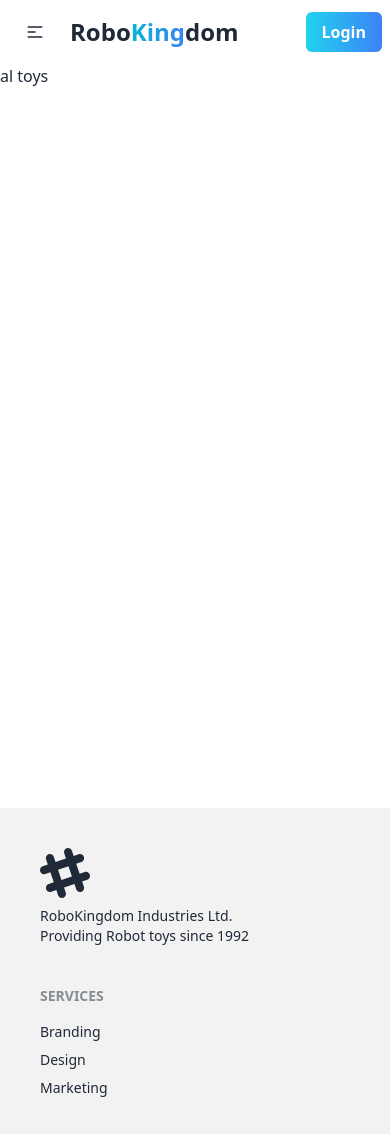
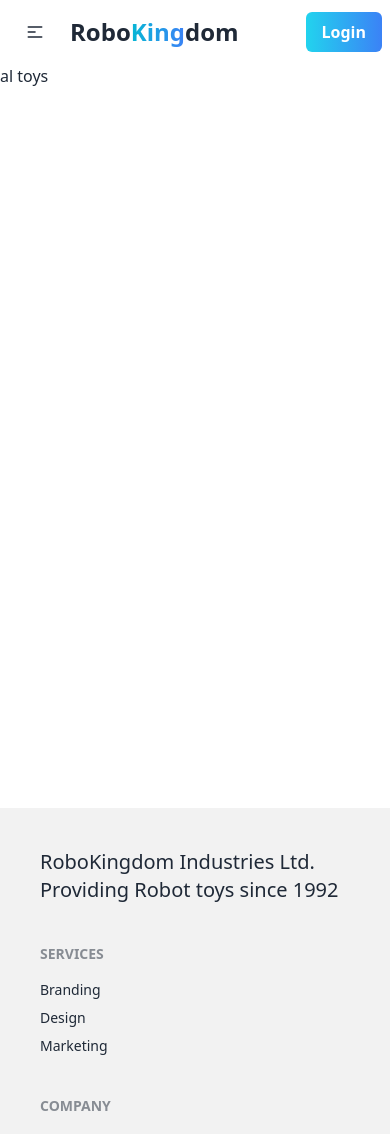
Before and after one commit to Mdsakib999/Toy-Shop-client-side, a React (Vite) app: page /allToys in a window 390 px wide. Shown: the top 1134 px of the page. Built offline with nearby package versions, Linux system fonts and the light colour scheme.

Commit message:
responsive

```diff
--- a/src/components/Gallery.jsx
+++ b/src/components/Gallery.jsx
@@ -5,15 +5,15 @@ const Gallery = () => {
   return (
     <div>
       <p className="font-bold text-4xl my-16 text-center">
-        Our Unique Collection's{" "}
+        Our Unique Collection's
       </p>
       <div className="w-[95%] mx-auto grid lg:grid-cols-3 gap-y-8">
-        <div className="card card-compact w-80 bg-base-100 shadow-xl">
+        <div className="card card-compact lg:w-80 bg-base-100 shadow-xl">
           <figure>
             <img className="h-[300px] w-[100%]" src="https://i.ibb.co/8gd4zK0/carRobo3.jpg" alt="Shoes" />
           </figure>
           <div className="card-body">
-            <h2 className="card-title">Shoes!</h2>
+            <h2 className="card-title">R8 Monster</h2>
             <p>If a dog chews shoes whose shoes does he choose?</p>
             <div className="card-actions justify-end">
 
@@ -28,12 +28,12 @@ const Gallery = () => {
             </div>
           </div>
         </div>
-        <div className="card card-compact w-80 bg-base-100 shadow-xl">
+        <div className="card card-compact lg:w-80 bg-base-100 shadow-xl">
           <figure>
             <img className="h-[300px] w-[100%]" src="https://i.ibb.co/XLwMdxR/fighter-Robo2.jpg" alt="Shoes" />
           </figure>
           <div className="card-body">
-            <h2 className="card-title">Shoes!</h2>
+            <h2 className="card-title">Warrior Gang</h2>
             <p>If a dog chews shoes whose shoes does he choose?</p>
             <div className="card-actions justify-end">
             <Link to="/allToys">
@@ -47,12 +47,12 @@ const Gallery = () => {
             </div>
           </div>
         </div>
-        <div className="card card-compact w-80 bg-base-100 shadow-xl">
+        <div className="card card-compact lg:w-80 bg-base-100 shadow-xl">
           <figure>
             <img className="h-[300px] w-[100%]" src="https://i.ibb.co/5R2jRDj/animal-Robo2.webp" alt="Shoes" />
           </figure>
           <div className="card-body">
-            <h2 className="card-title">Shoes!</h2>
+            <h2 className="card-title">Danger Daino!</h2>
             <p>If a dog chews shoes whose shoes does he choose?</p>
             <div className="card-actions justify-end">
             <Link to="/allToys">
@@ -66,12 +66,12 @@ const Gallery = () => {
             </div>
           </div>
         </div>
-        <div className="card card-compact w-80 bg-base-100 shadow-xl">
+        <div className="card card-compact lg:w-80 bg-base-100 shadow-xl">
           <figure>
             <img className="h-[300px] w-[100%]" src="https://i.ibb.co/RYdcbhM/713-EYg68j3-L-AC-UL600-SR600-600.jpg" alt="Shoes" />
           </figure>
           <div className="card-body">
-            <h2 className="card-title">Shoes!</h2>
+            <h2 className="card-title">Robo Tommy</h2>
             <p>If a dog chews shoes whose shoes does he choose?</p>
             <div className="card-actions justify-end">
             <Link to="/allToys">
@@ -85,12 +85,12 @@ const Gallery = () => {
             </div>
           </div>
         </div>
-        <div className="card card-compact w-80 bg-base-100 shadow-xl">
+        <div className="card card-compact lg:w-80 bg-base-100 shadow-xl">
           <figure>
             <img className="h-[300px] w-[100%]" src="https://i.ibb.co/VDZmDH4/fighter-Robo1.jpg" alt="Shoes" />
           </figure>
           <div className="card-body">
-            <h2 className="card-title">Shoes!</h2>
+            <h2 className="card-title">Robo Fighter</h2>
             <p>If a dog chews shoes whose shoes does he choose?</p>
             <div className="card-actions justify-end">
             <Link to="/allToys">
@@ -104,12 +104,12 @@ const Gallery = () => {
             </div>
           </div>
         </div>
-        <div className="card card-compact w-80 bg-base-100 shadow-xl">
+        <div className="card card-compact lg:w-80 bg-base-100 shadow-xl">
           <figure>
             <img className="h-[300px] w-[100%] p-2" src="https://i.ibb.co/MDNdTNV/rovoCar.webp" alt="Robo Car" />
           </figure>
           <div className="card-body">
-            <h2 className="card-title">Shoes!</h2>
+            <h2 className="card-title">Car Monster</h2>
             <p>If a dog chews shoes whose shoes does he choose?</p>
             <div className="card-actions justify-end">
             <Link to="/allToys">
--- a/src/components/Home.jsx
+++ b/src/components/Home.jsx
@@ -8,9 +8,9 @@ import Reviow from "./Reviow";
 const Home = () => {
   return (
     <div>
-      <div className="flex justify-evenly items-center">
-        <div className="w-[50%]">
-          <h1 className="text-5xl font-semibold mb-6 leading-tight">
+      <div className="lg:flex justify-evenly items-center">
+        <div className="lg:w-[50%] p-10 lg:p-0">
+          <h1 className="lg:text-5xl font-semibold mb-6 leading-tight">
             Welcome to{" "}
             <span className="text-transparent bg-clip-text bg-gradient-to-r from-cyan-500 to-blue-500 font-bold">
               RoboKingdom
--- a/src/shared/Footer.jsx
+++ b/src/shared/Footer.jsx
@@ -4,18 +4,8 @@ const Footer = () => {
   return (
     <footer className="footer p-10 bg-base-200 text-base-content">
       <div>
-        <svg
-          width="50"
-          height="50"
-          viewBox="0 0 24 24"
-          xmlns="http://www.w3.org/2000/svg"
-          fillRule="evenodd"
-          clipRule="evenodd"
-          className="fill-current"
-        >
-          <path d="M22.672 15.226l-2.432.811.841 2.515c.33 1.019-.209 2.127-1.23 2.456-1.15.325-2.148-.321-2.463-1.226l-.84-2.518-5.013 1.677.84 2.517c.391 1.203-.434 2.542-1.831 2.542-.88 0-1.601-.564-1.86-1.314l-.842-2.516-2.431.809c-1.135.328-2.145-.317-2.463-1.229-.329-1.018.211-2.127 1.231-2.456l2.432-.809-1.621-4.823-2.432.808c-1.355.384-2.558-.59-2.558-1.839 0-.817.509-1.582 1.327-1.846l2.433-.809-.842-2.515c-.33-1.02.211-2.129 1.232-2.458 1.02-.329 2.13.209 2.461 1.229l.842 2.515 5.011-1.677-.839-2.517c-.403-1.238.484-2.553 1.843-2.553.819 0 1.585.509 1.85 1.326l.841 2.517 2.431-.81c1.02-.33 2.131.211 2.461 1.229.332 1.018-.21 2.126-1.23 2.456l-2.433.809 1.622 4.823 2.433-.809c1.242-.401 2.557.484 2.557 1.838 0 .819-.51 1.583-1.328 1.847m-8.992-6.428l-5.01 1.675 1.619 4.828 5.011-1.674-1.62-4.829z"></path>
-        </svg>
-        <p>
+
+        <p className="text-xl">
           RoboKingdom Industries Ltd.
           <br />
           Providing Robot toys since 1992
```
